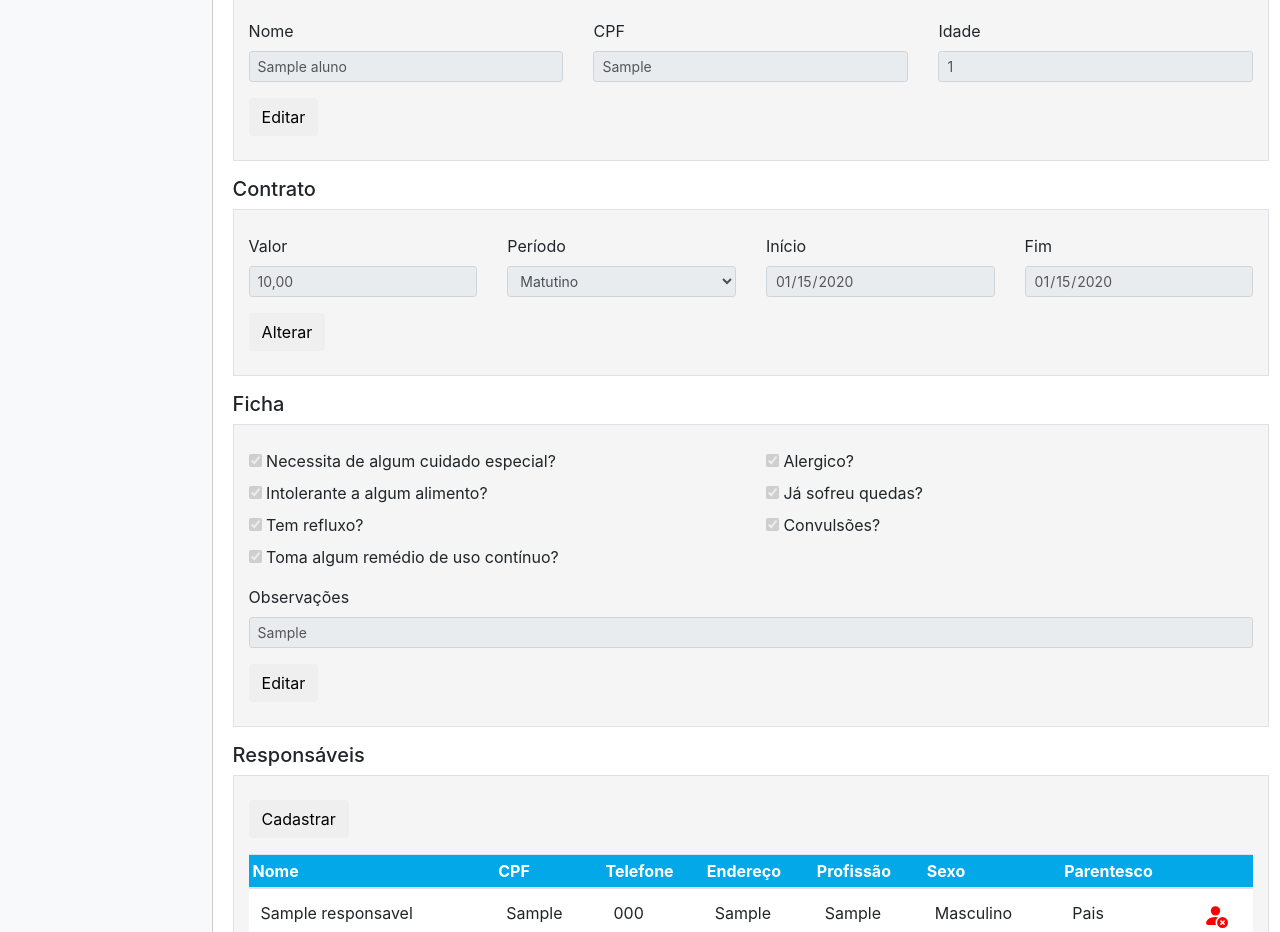
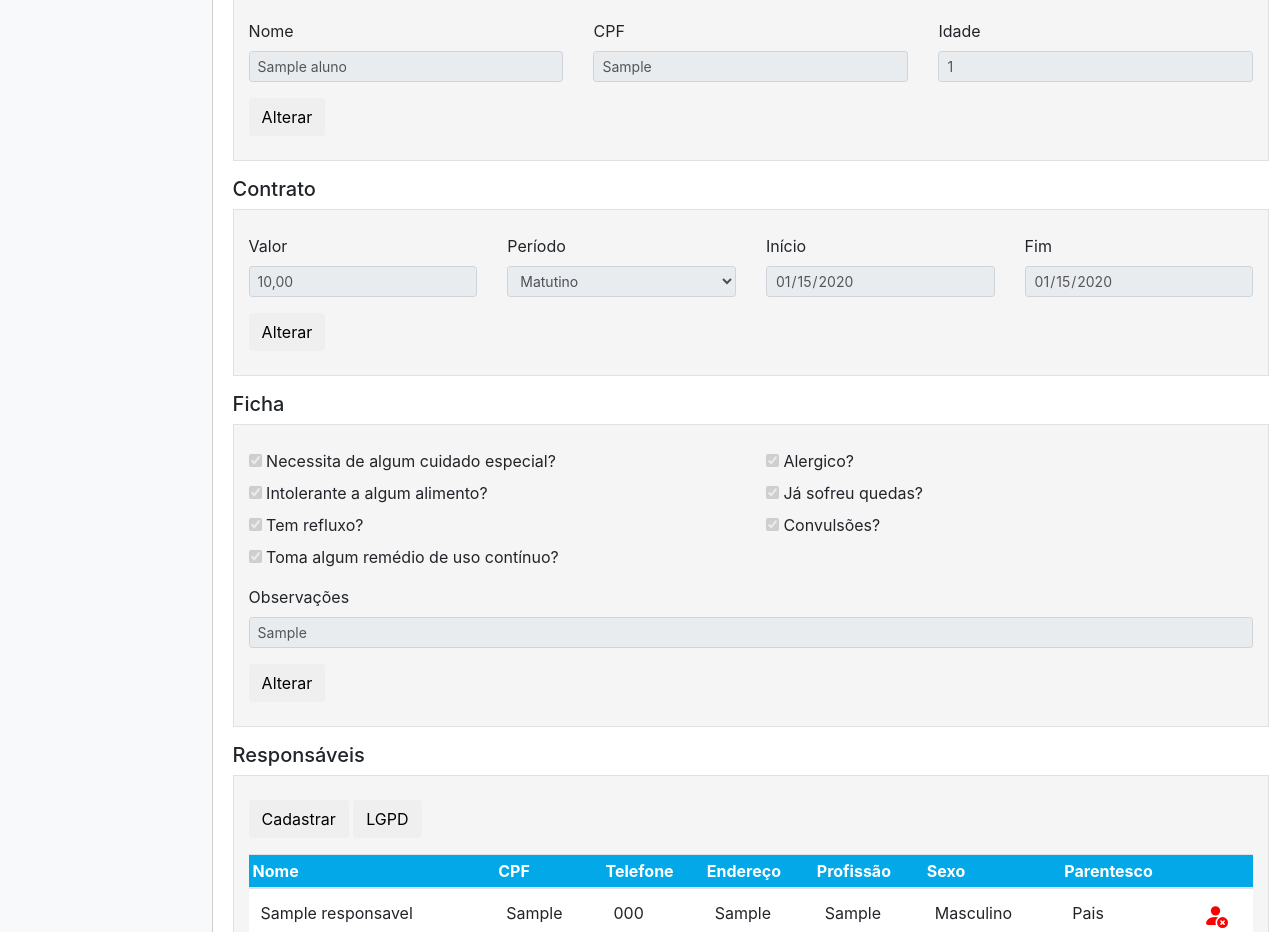
Before and after one commit to siconeli/Dinossauros, a Django app: page /aluno/detail/1/ in a window 1280 px wide. Shown: the part 223-1155 px from the top of the page. Run offline with Django 5.2, Linux system fonts and the light colour scheme; a user stored in the database is signed in; tables that the repository leaves empty hold one stand-in row (values such as "Sample post"); some libraries are stand-ins or nearby versions.

```diff
--- a/apps/aluno/templates/aluno/aluno_detail.html
+++ b/apps/aluno/templates/aluno/aluno_detail.html
@@ -31,6 +31,7 @@
         <h5 class="mb-2">Responsáveis</h5>
         <div class="container-fluid py-4 border mb-3" style="background-color: whitesmoke;">
             <a href="{% url 'resp-create' object.pk %}"><button class="btn">Cadastrar</button></a>
+            <a href="/media/lgpd/AUTORIZACAO_LGPD.pdf" download><button class="btn">LGPD</button></a>
 
             <table class="table table-hover mt-3" id="listar-responsaveis">
                 <thead>
@@ -141,7 +142,7 @@
                 "pageLength": 4,
                 "language": {
                     "decimal": "",
-                    "emptyTable": "Nenhum aluno filtrado",
+                    "emptyTable": "Nenhum responsável",
                     // "info": "Filtrados: _TOTAL_ ",
                     "infoEmpty": "Ativos: 0",
                     "infoFiltered": "",
@@ -151,7 +152,7 @@
                     "loadingRecords": "A carregar dados...",
                     "processing": "A processar...",
                     // "search": "Buscar:",
-                    "zeroRecords": "Nenhum processo filtrado",
+                    "zeroRecords": "Nenhum responsável",
                     "paginate": {
                         "first": "Primeiro",
                         "last": "Último",
--- a/apps/aluno/templates/fragmento/aluno_update.html
+++ b/apps/aluno/templates/fragmento/aluno_update.html
@@ -29,7 +29,7 @@
             </div>
         </div>
 
-        <button type="button" class="btn" onclick="removeDisabled('input-update-aluno', 'salvar_aluno')">Editar</button>
+        <button type="button" class="btn" onclick="removeDisabled('input-update-aluno', 'salvar_aluno')">Alterar</button>
         <button type="submit" class="btn" id="salvar_aluno" style="display: none;">Salvar</button>
     </form>
 {% endblock %}
--- a/apps/ficha/templates/fragmento/ficha_update.html
+++ b/apps/ficha/templates/fragmento/ficha_update.html
@@ -53,7 +53,7 @@
             </div>
         </div>
 
-        <button type="button" class="btn" onclick="removeDisabled('input-update-ficha', 'salvar_ficha')">Editar</button>
+        <button type="button" class="btn" onclick="removeDisabled('input-update-ficha', 'salvar_ficha')">Alterar</button>
         <button type="submit" class="btn" id="salvar_ficha" style="display: none;">Salvar</button>
     </form>
 {% endblock %}
```
Also changed, not shown: 2 other files.
